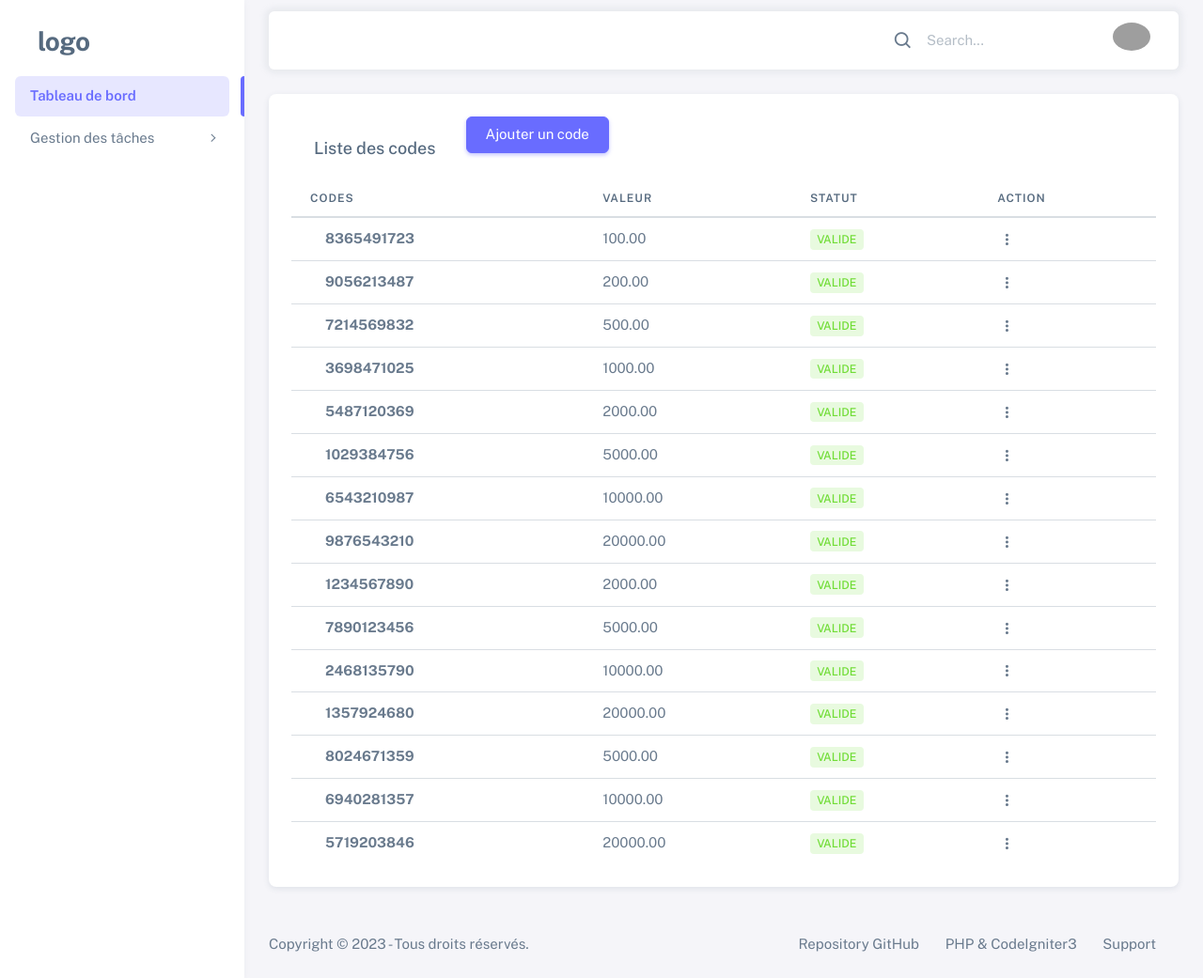
After one commit to DylanQin4/DietLine-ProjetS4, a CodeIgniter app: page /DietLine-ProjetS4/code/get_all in a window 1280 px wide. The commit adds this page. Shown: the whole page at 94% size. Run offline with CodeIgniter, Linux system fonts and the light colour scheme; data comes from the database, SQL or seed files in the repository; both versions use the stored data as it was after the commit; data that the repository does not hold is empty; some libraries are stand-ins or nearby versions; grey boxes are pictures that could not be loaded.

Commit message:
Update bdd 10

```diff
--- /dev/null
+++ b/application/controllers/Code.php
@@ -0,0 +1,65 @@
+<?php
+defined('BASEPATH') OR exit('No direct script access allowed');
+
+class Code extends CI_Controller {
+
+	public function __construct() {
+
+		parent::__construct();
+		// $this->load->library(array('session'));
+		// $this->load->helper(array('url'));
+		$this->load->model('codeModel');
+
+	}
+
+    private function insertCodesIntoData(){
+        $codes = $this->codeModel->get_code();
+        foreach ($codes as $code) {
+            $data['id_code'][] = $code->id;
+            $data['code'][] = $code->codes;
+            $data['status'][] = $this->getStatus($code);
+            $valeur = $this->codeModel->get_valeur($code->id_valeur);
+            $data['valeur'][] = $valeur->valeur;
+        }
+        return $data;
+    }
+
+    private function getStatus($code){
+        $id_code = $this->codeModel->get_idCode_by_correspondantCode($this->codeModel->correspondant_code($code->codes)->id);
+        if ($this->codeModel->correspondant_code($code->codes)->is_valide == 1 && !$this->codeModel->get_code_enAttente($id_code)) {
+            return 1;//valide
+        } elseif($this->codeModel->correspondant_code($code->codes)->is_valide == 1 && $this->codeModel->get_code_enAttente($id_code)) {
+            return 2;//en attente
+        } else {
+            return 0;//non valide
+        }
+
+    }
+
+    public function get_all(){
+        $data['list_codes'] = $this->insertCodesIntoData();
+        $this->load->view('admin/code/codes', $data);
+    }
+
+    public function delete_code(){
+        if (isset($_GET['id'])) {
+            $id_code = $_GET['id'];
+            $this->codeModel->deleteCode($id_code);
+        }
+        $this->get_all();
+    }
+
+    // public function update_user(){
+	// 	$valeur = $this->input->post('valeur');
+    //     $id_valeur = $this->userModel->get_idValeur_by_valeur($valeur)->id;
+
+    //     $this->userModel->updateCode($form_data, $user_id);
+    // }
+
+    public function generer_code(){
+        $code_genere = $this->codeModel->generate_code();
+        echo $code_genere;
+        $_SESSION['code_genere'] = $code_genere;
+    }
+}
+?>
--- a/application/models/CodeModel.php
+++ b/application/models/CodeModel.php
@@ -19,6 +19,25 @@ class CodeModel extends CI_Model {
     public function get_code() {
 		$query = $this->db->get('codes');
         return $query->result();
+	}
+
+    public function get_idCode_by_correspondantCode($id_code){
+        $this->db->from('validation_codes');
+        $this->db->where('id_code', $id_code);
+        $result = $this->db->get()->row();
+
+        return $result;
+    }
+
+    public function get_code_enAttente($id_code) {
+        $query = $this->db->get('validation_codes');
+        $results = $query->result();
+		foreach ($results as $row) {
+            if ($id_code == $row->id_code) {
+                return true;
+            }
+        }
+        return false;
 	}
 
     public function attente_validation($id_code, $user_id){
@@ -147,5 +166,39 @@ class CodeModel extends CI_Model {
         $this->db->where('id', $indice_valid_code);
         $this->db->delete('validation_codes');
     }
+
+    public function deleteCode($id_code){
+            $this->db->where('id', $id_code);
+            $this->db->delete('codes');
+    }
+
+    // public function get_idValeur_by_valeur($valeur) {
+    //     $this->db->from('valeur');
+    //     $this->db->where('valeur', $valeur);
+    //     $result = $this->db->get()->row();
+
+    //     return $result;
+    // }
+
+    // public function updateCode($id_valeur, $id_code){
+	// 	$data = array(
+	// 		'id_valeur' => $id_valeur
+	// 	);
+	// 	$this->db->where('id', $id_code);
+	// 	$this->db->update('codes', $data);
+	// }
+
+    public function generate_code(){
+        $code = '';
+        $chiffres = '0123456789';
+        $longueur = 10;
+
+        for ($i = 0; $i < $longueur; $i++) {
+            $index = rand(0, strlen($chiffres) - 1);
+            $code .= $chiffres[$index];
+        }
+
+        return $code;
+    }
 }
 ?>
--- /dev/null
+++ b/application/views/admin/code/codes.php
@@ -0,0 +1,99 @@
+
+
+<?php
+    $this->load->view('admin/layouts/header');
+?>
+<div class="container-xxl flex-grow-1 container-p-y">
+    <div class="d-flex flex-column justify-conten-between align-items-baseline">
+        <div class="card w-100 p-4">
+
+
+        <div class="d-flex">
+            <div >
+                <h5 class="card-header">Liste des codes</h5>
+            </div>
+            <div class="mx-2">
+                <button type="submit" class="btn btn-primary  d-flex align-items-center" data-bs-toggle="modal" data-bs-target="#basicModal">
+                    <span class="ml-2">Ajouter un code</span>
+                </button>
+
+                <!-- Modal Modification -->
+            <form action="<?= base_url('code/add_code')?>" method="POST">
+                <div class="modal fade" id="basicModal" tabindex="-1" style="display: none;" aria-hidden="true">
+                <div class="modal-dialog" role="document">
+                    <div class="modal-content">
+                    <div class="modal-header">
+                        <h5 class="modal-title" id="exampleModalLabel1">Ajout de code</h5>
+                        <button type="button" class="btn btn-primary">
+                            <a href="<?= base_url("code/generer_code")?>" style="color: inherit; text-decoration: none;">Generer un nouveau</a>
+                        </button>
+                        <button type="button" class="btn-close" data-bs-dismiss="modal" aria-label="Close"></button>
+
+                    </div>
+                    <div class="modal-body">
+                        <div class="row">
+                            <div class="col mb-3">
+                                <?php if (isset($_SESSION['code_genere'])) { ?>
+                                <h5 class="modal-title" id="exampleModalLabel1">Nouveau code: <?php echo $_SESSION['code_genere']?> </h5>
+                                <?php } ?>
+                                <label for="nameBasic" class="form-label">Valeur</label>
+                                <input type="text" name="valeur" class="form-control" placeholder="Entrer la valeur du code en Ariary">
+                            </div>
+                        </div>
+                    </div>
+                    <div class="modal-footer">
+                        <button type="button" class="btn btn-outline-secondary" data-bs-dismiss="modal">
+                            Fermer
+                        </button>
+                        <button type="submit" class="btn btn-primary">Enregistrer</button>
+                    </div>
+                    </div>
+                </div>
+                </div>
+            </div>
+        </form>
+        </div>
+            <table class="table">
+                    <thead>
+                    <tr>
+                        <th>Codes</th>
+                        <th>Valeur</th>
+                        <th>Statut</th>
+                        <th>Action</th>
+                    </tr>
+                    </thead>
+                    <tbody class="table-border-bottom-0">
+                    <?php for($i = 0; $i < count($list_codes['code']); $i++){ ?>
+                      <tr>
+                        <td><i class="fab fa-angular fa-lg text-danger me-3"></i><strong><?= $list_codes['code'][$i]?></strong></td>
+                        <td><?= $list_codes['valeur'][$i] ?></td>
+                        <td><?php
+                            if($list_codes['status'][$i] == 1){ ?>
+                                <span class="badge bg-label-success">valide</span>
+                            <?php } else if($list_codes['status'][$i] == 2){?>
+                                <span class="badge bg-label-info">en attente</span>
+                            <?php } else {?>
+                                <span class="badge bg-label-danger">non valide</span>
+                            <?php } ?>
+                        </td>
+                        <td>
+                          <div class="dropdown">
+                            <button type="button" class="btn p-0 dropdown-toggle hide-arrow" data-bs-toggle="dropdown">
+                              <i class="bx bx-dots-vertical-rounded"></i>
+                            </button>
+                            <div class="dropdown-menu">
+                              <a class="dropdown-item" href="<?php echo base_url('code/delete_code'); ?>?id=<?php echo $list_codes['id_code'][$i]; ?>"><i class="bx bx-edit-alt me-1"></i> Delete</a>
+                              <a class="dropdown-item" href="<?php echo base_url('code/update_code'); ?>?id=<?php echo $list_codes['id_code'][$i]; ?>"><i class="bx bx-trash me-1"></i> Edit</a>
+                            </div>
+                          </div>
+                        </td>
+                      </tr>
+                      <?php } ?>
+                    </tbody>
+                  </table>
+                 </div>
+        </div>
+    </div>
+        <?php
+$this->load->view('admin/layouts/footer');
+?>
--- a/application/views/admin/layouts/menu.php
+++ b/application/views/admin/layouts/menu.php
@@ -27,7 +27,7 @@
         <!-- Layouts -->
         <li class="menu-item">
             <a href="javascript:void(0);" class="menu-link menu-toggle">
-            <div data-i18n="Layouts">Getion des tâches</div>
+            <div data-i18n="Layouts">Gestion des tâches</div>
             </a>
 
             <ul class="menu-sub">
@@ -46,6 +46,11 @@
                     <div data-i18n="Analytics">Sport</div>
                     </a>
                 </li>
+                <li class="menu-item">
+                    <a href="<?php echo base_url('code/get_all'); ?>" class="menu-link">
+                    <div data-i18n="Analytics">Code</div>
+                    </a>
+                </li>
             </ul>
         </li>
     </ul>
```
Also changed, not shown: script.sql (+36 -1 lines).
